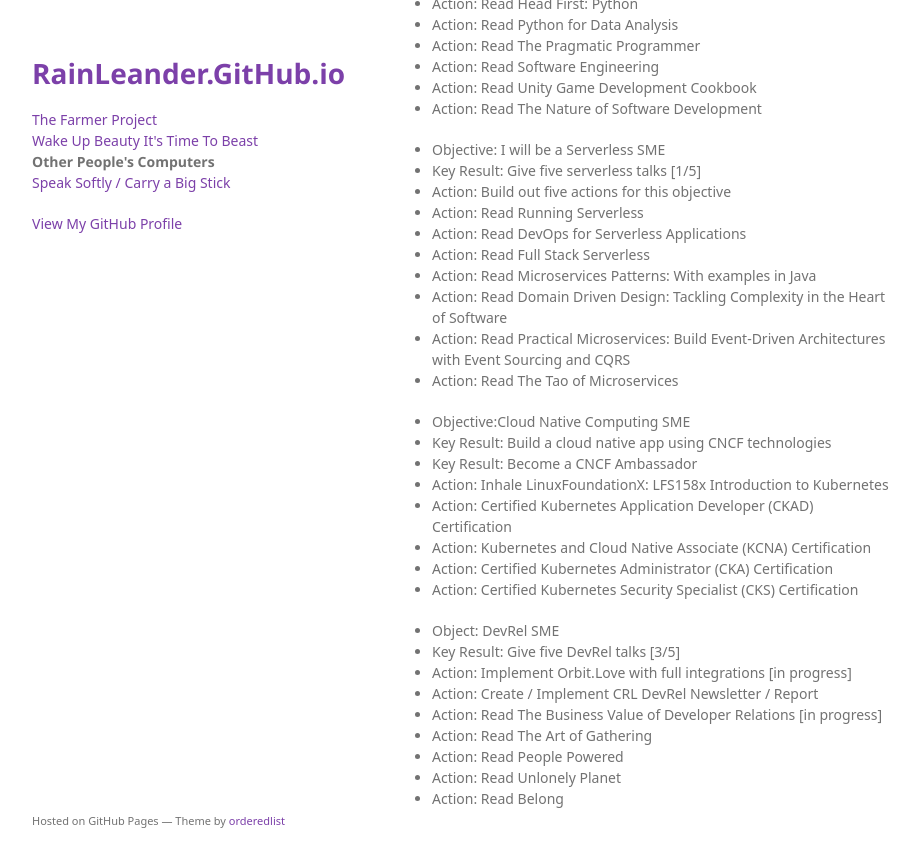
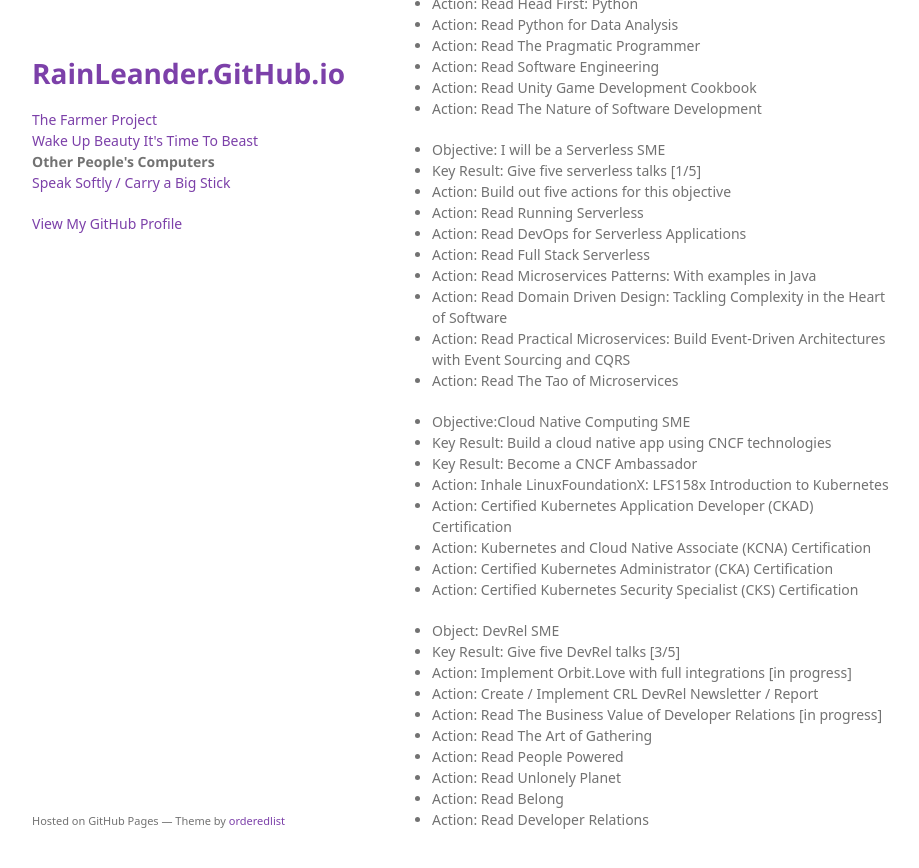
Before and after one commit to rainleander/rainleander.github.io, a Jekyll site: the page other-peoples-computers.html, which Jekyll copies as it is, in a window 1280 px wide and 900 px high, scrolled down 1611 px. Shown: the top 868 px of the window, without its empty margins (178-1097 px from the left). Built offline with Jekyll 4.4.1, drawn with Linux system fonts in a browser that asks for light colours; some web fonts are replaced.

Commit message:
Update other-peoples-computers.html

```diff
--- a/other-peoples-computers.html
+++ b/other-peoples-computers.html
@@ -117,7 +117,8 @@
         <li>Action: Read The Art of Gathering</li>
         <li>Action: Read People Powered</li>
         <li>Action: Read Unlonely Planet</li>
-        <li>Action: Read Belong</li></ul></p>
+        <li>Action: Read Belong</li>
+        <li>Action: Read Developer Relations</li></ul></p>
 
       </section>
       <footer>
```
